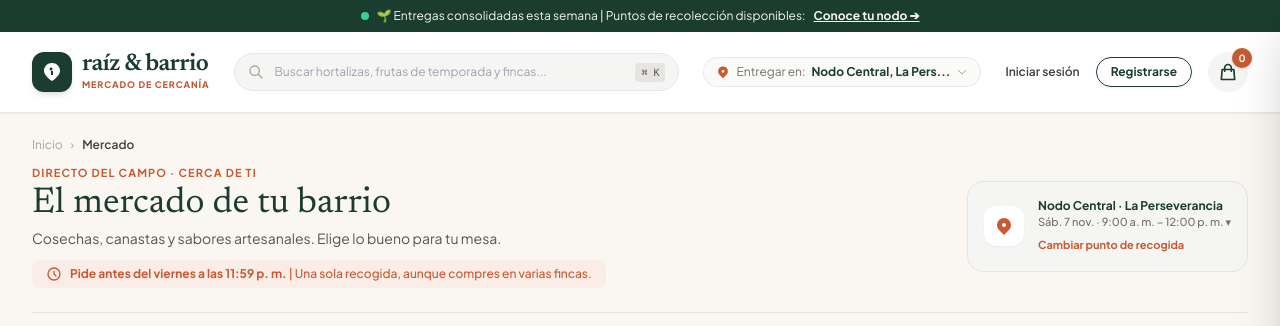
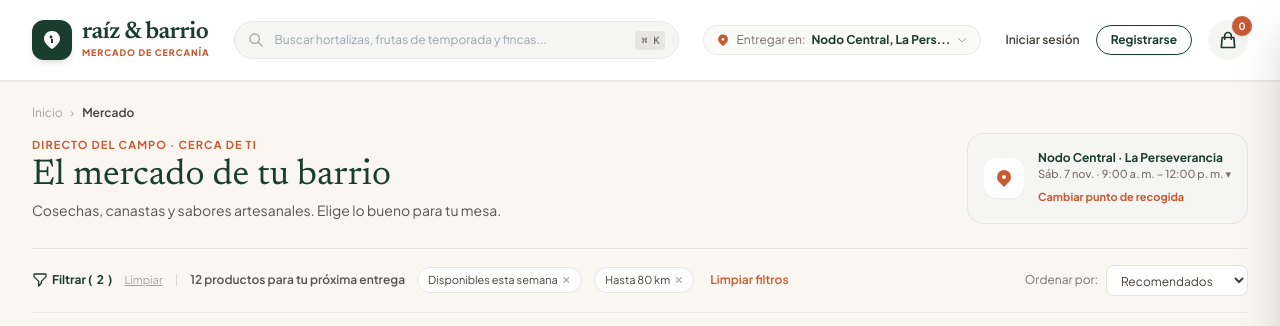
Before and after one commit to ElMax20/Marketplace-Hiperlocal-para-Productores-Agr-colas, a plain HTML site: page mercado.html in a window 1280 px wide. Shown: the top 326 px of the page. Drawn offline with nearby package versions, Linux system fonts and the light colour scheme; no server answers.

Commit message:
style: Eliminar franja superior verde y cuadro de aviso de pedidos en mercado.html

```diff
--- a/mercado.html
+++ b/mercado.html
@@ -52,17 +52,6 @@
   </style>
 </head>
 <body class="bg-[#FAF7F2] text-stone-800 antialiased selection:bg-[#c85a32] selection:text-white flex flex-col min-h-screen">
-
-  <!-- =======================================================================
-       1. TOP ANNOUNCEMENT BAR
-       ======================================================================= -->
-  <aside class="bg-[#1a3d2f] text-stone-100 text-xs py-2 px-4 text-center">
-    <div class="max-w-7xl mx-auto flex items-center justify-center gap-2">
-      <span class="inline-block w-2 h-2 rounded-full bg-emerald-400"></span>
-      <span>🌱 Entregas consolidadas esta semana | Puntos de recolección disponibles:</span>
-      <a href="index.html#nodos" class="font-bold underline hover:text-emerald-300 transition">Conoce tu nodo ➔</a>
-    </div>
-  </aside>
 
   <!-- =======================================================================
        2. HEADER / NAVBAR
@@ -158,12 +147,6 @@
         <span class="text-[11px] font-bold tracking-widest text-[#c85a32] uppercase block">Directo del campo · Cerca de ti</span>
         <h1 class="font-serif text-3xl sm:text-4xl text-[#1a3d2f] font-normal mt-0.5">El mercado de tu barrio</h1>
         <p class="text-xs sm:text-sm text-stone-600 mt-1">Cosechas, canastas y sabores artesanales. Elige lo bueno para tu mesa.</p>
-
-        <!-- Notice Box -->
-        <div class="inline-flex items-center gap-2 mt-3 bg-[#faece6] text-[#c85a32] px-3.5 py-1.5 rounded-lg text-xs font-medium">
-          <svg class="w-4 h-4 shrink-0" fill="none" stroke="currentColor" viewBox="0 0 24 24"><path stroke-linecap="round" stroke-linejoin="round" stroke-width="2" d="M12 8v4l3 3m6-3a9 9 0 11-18 0 9 9 0 0118 0z"/></svg>
-          <span><strong>Pide antes del viernes a las 11:59 p. m.</strong> | Una sola recogida, aunque compres en varias fincas.</span>
-        </div>
       </div>
 
       <!-- Node Info Badge -->
```
